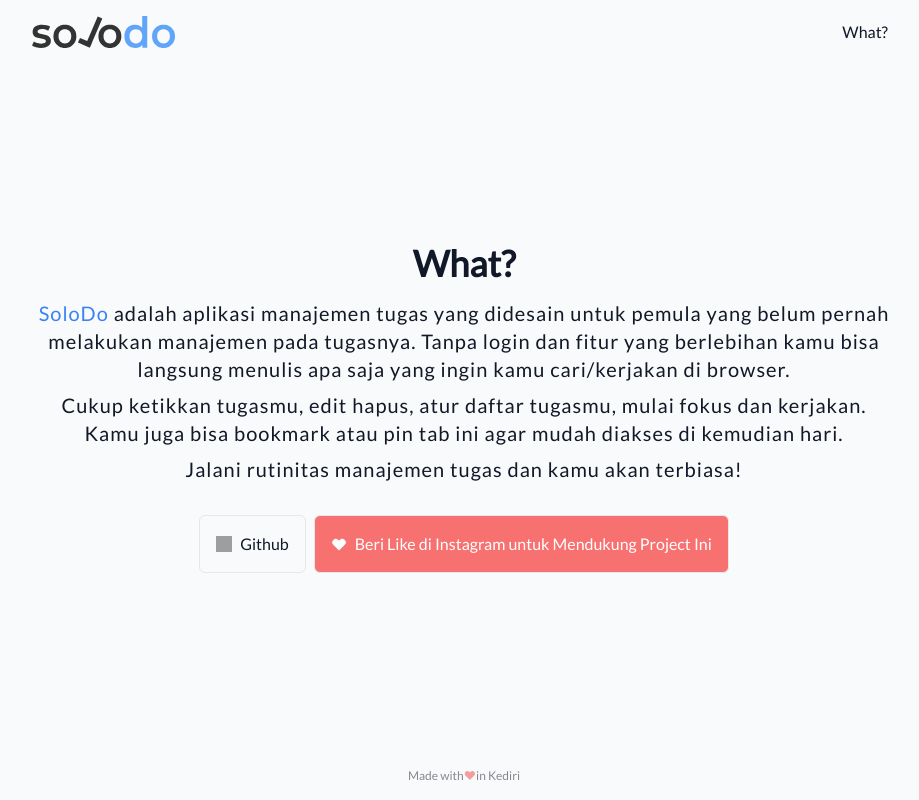
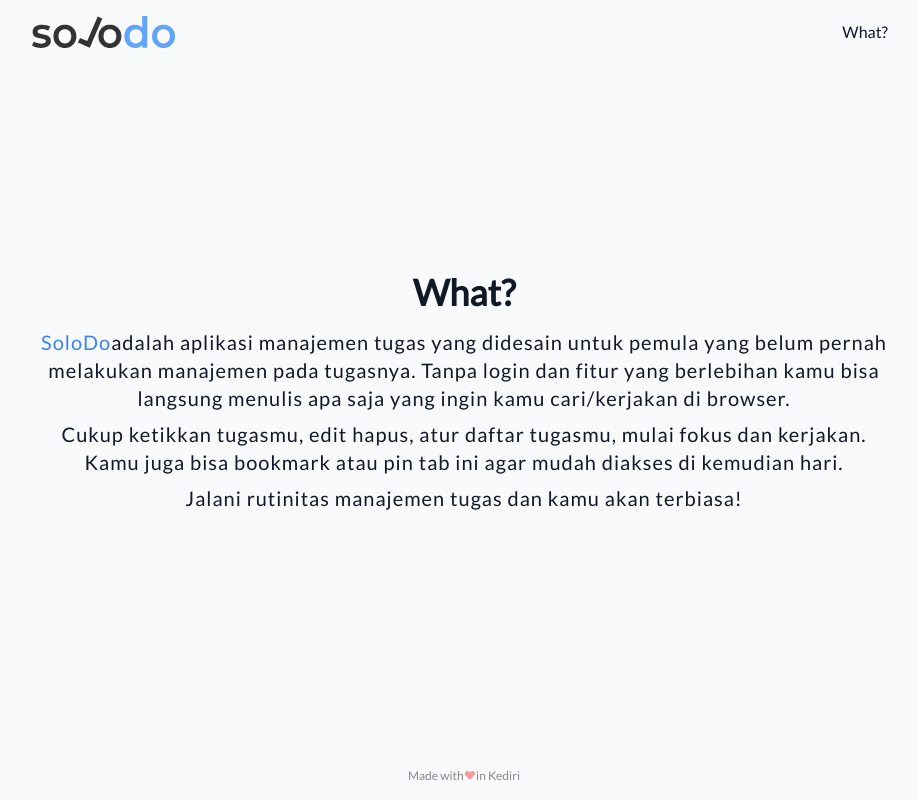
Before and after one commit to nwxxb/solodo, a React (Create React App) app: page /what in a window 1280 px wide. Shown: the whole page, without its empty margins (176-1095 px from the left). Built offline with nearby package versions, Linux system fonts and the light colour scheme; grey boxes are pictures that could not be loaded.

Commit message:
remove unnecessary icon and deploy to codesandbox

```diff
--- a/src/WhatPage/What.js
+++ b/src/WhatPage/What.js
@@ -1,52 +1,22 @@
-import GithubLogo from '../GitHub-Mark-32px.png';
-
 function What() {
-  const solodoText = <span className="text-blue-500 font-medium">SoloDo</span>;
   return (
     <div className="flex flex-1 flex-col justify-center">
       <h1 className="text-4xl font-bold mb-4 text-center">What?</h1>
       <p className="text-xl text-center mb-2 tracking-wider">
-        {solodoText}
-        {' '}
-        adalah aplikasi manajemen tugas yang didesain untuk
-        pemula yang belum pernah melakukan manajemen pada tugasnya. Tanpa
-        login dan fitur yang berlebihan kamu bisa langsung menulis apa saja
-        yang ingin kamu cari/kerjakan di browser.
+        <span className="text-blue-500 font-medium">SoloDo</span>
+        adalah aplikasi manajemen tugas yang didesain untuk pemula yang belum
+        pernah melakukan manajemen pada tugasnya. Tanpa login dan fitur yang
+        berlebihan kamu bisa langsung menulis apa saja yang ingin kamu
+        cari/kerjakan di browser.
       </p>
       <p className="text-xl text-center mb-2 tracking-wider">
-        Cukup ketikkan tugasmu, edit hapus, atur daftar tugasmu, mulai fokus
-        dan kerjakan. Kamu juga bisa bookmark atau pin tab ini agar mudah diakses di kemudian hari.
+        Cukup ketikkan tugasmu, edit hapus, atur daftar tugasmu, mulai fokus dan
+        kerjakan. Kamu juga bisa bookmark atau pin tab ini agar mudah diakses di
+        kemudian hari.
       </p>
       <p className="text-xl text-center mb-8 tracking-wider">
         Jalani rutinitas manajemen tugas dan kamu akan terbiasa!
       </p>
-      <div className="flex flex-col sm:flex-row justify-center">
-        <a
-          href="https://github.com/nawwab/solodo"
-          className="p-4 flex items-center border rounded-md hover:bg-gray-100 cursor-pointer select-none mb-2 sm:mb-0 sm:mr-2"
-        >
-          <img className="w-4 h-4 inline mr-2" src={GithubLogo} alt="github" />
-          <span>Github</span>
-        </a>
-        <a
-          href="https://www.instagram.com/p/CLVhQ3rJcDJ/?utm_source=ig_web_button_share_sheet"
-          className="p-4 flex items-center border text-white bg-red-400 self-center rounded-md hover:bg-red-500 cursor-pointer select-none"
-        >
-          <svg
-            className="w-4 h-4 flex-shrink-0 stroke-current mr-2"
-            fill="currentColor"
-            viewBox="0 0 20 20"
-            xmlns="http://www.w3.org/2000/svg"
-          >
-            <path
-              fillRule="evenodd"
-              d="M3.172 5.172a4 4 0 015.656 0L10 6.343l1.172-1.171a4 4 0 115.656 5.656L10 17.657l-6.828-6.829a4 4 0 010-5.656z"
-              clipRule="evenodd"
-            />
-          </svg>
-          Beri Like di Instagram untuk Mendukung Project Ini
-        </a>
-      </div>
     </div>
   );
 }
```
Also changed, not shown: .codesandbox/tasks.json (added), .eslintrc.js, src/Icons/GitHub-Mark-32px.png (deleted).
